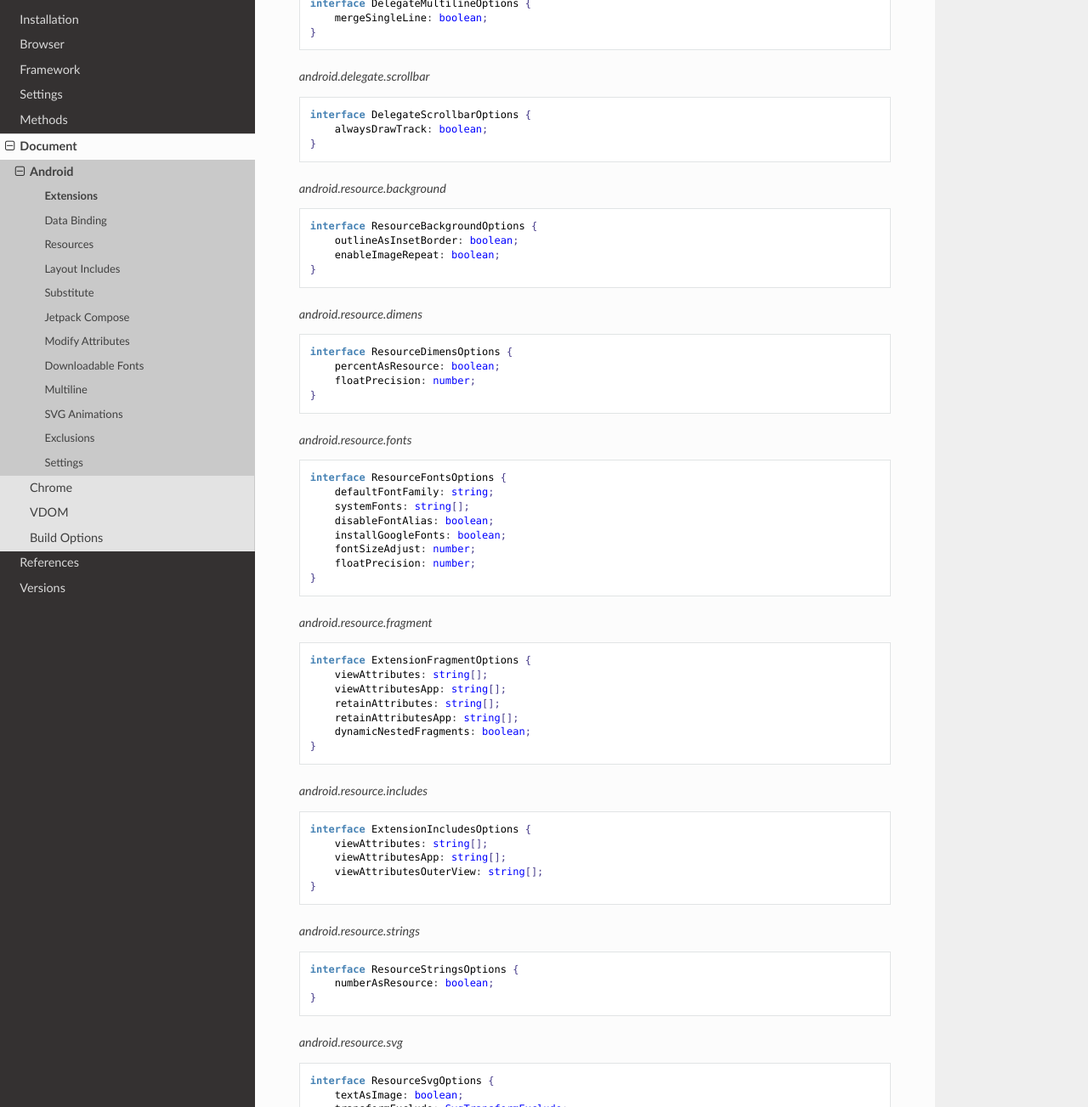
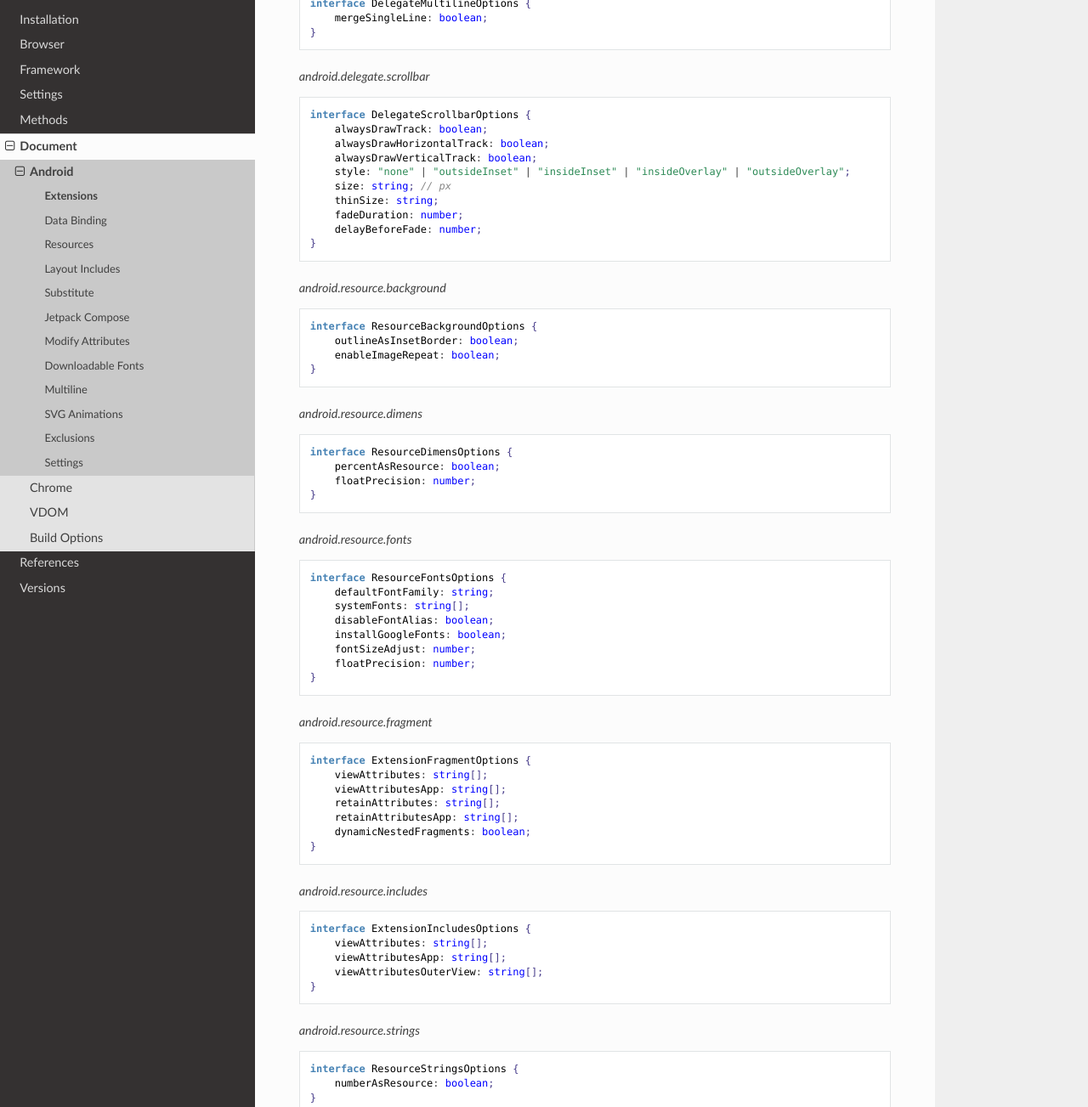
Before and after one commit to anpham6/android-docs, a Sphinx documentation site: the page built from source/document/android/extensions.rst, in a window 1280 px wide and 1400 px high, scrolled down 1137 px, cut to the strip 97-1400 px from the top of the window. Shown: the whole strip at 85% size. Built offline with Sphinx 7.4.7 and the Read the Docs theme 2.0.0, drawn with Linux system fonts in a browser that asks for light colours; some of the changed text lies outside the part shown.

Commit message:
Document: Extension options for scrollbar were updated.

```diff
--- a/source/_static/content.css
+++ b/source/_static/content.css
@@ -20,7 +20,7 @@ table.versions td {
 }
 
 .installation-workspace .caption-text {
-    color: mediumblue;
+    color: crimson;
 }
 
 .installation-workspace pre {
--- a/source/_static/highlight-abap.css
+++ b/source/_static/highlight-abap.css
@@ -76,3 +76,7 @@
 .highlight-bash .highlight .nv {
     color: mintcream;
 }
+
+.highlight-bash .highlight .hll {
+    background-color: darkslategrey;
+}
--- a/source/document/android/animations.rst
+++ b/source/document/android/animations.rst
@@ -5,7 +5,7 @@ SVG Animations
 Initialize
 ==========
 
-Animations are usually started before :func:`parseDocument` can read the initial values once the *DOMContentLoaded* event has fired. Inline hints are required in order to recreate the non-CSS initial values which are lost once they are dynamically altered by the native SVG.
+Animations are usually started before the *DOMContentLoaded* event has fired and :func:`parseDocument` is unable to read the initial **attribute** values. Inline hints are required in order to recreate the non-CSS initial values which are lost when altered by the native SVG.
 
 .. code-block:: html
   :caption: JSON
--- a/source/document/android/extensions.rst
+++ b/source/document/android/extensions.rst
@@ -69,6 +69,13 @@ Interface
 
   interface DelegateScrollbarOptions {
       alwaysDrawTrack: boolean;
+      alwaysDrawHorizontalTrack: boolean;
+      alwaysDrawVerticalTrack: boolean;
+      style: "none" | "outsideInset" | "insideInset" | "insideOverlay" | "outsideOverlay";
+      size: string; // px
+      thinSize: string;
+      fadeDuration: number;
+      delayBeforeFade: number;
   }
 
 .. code-block::
@@ -213,4 +220,17 @@ Some extensions have a few settings which can be configured. The default setting
       - symbolFallback
       - markerStyle
 
+  - *DelegateScrollbarOptions* properties were created:
+
+    .. hlist::
+      :columns: 3
+
+      - alwaysDrawHorizontalTrack
+      - alwaysDrawVerticalTrack
+      - style
+      - size
+      - thinSize
+      - fadeDuration
+      - delayBeforeFade
+
   - *ProjectMap* methods **get** | **has** will also check default project "_" for key.
--- a/source/installation.rst
+++ b/source/installation.rst
@@ -15,7 +15,7 @@ NPX
   npm init
   npm i sqd-cli sqd-serve
 
-  npx sqd init
+  npx sqd init  # --serve-only
   npx sqd serve
 
 .. code-block::
```
